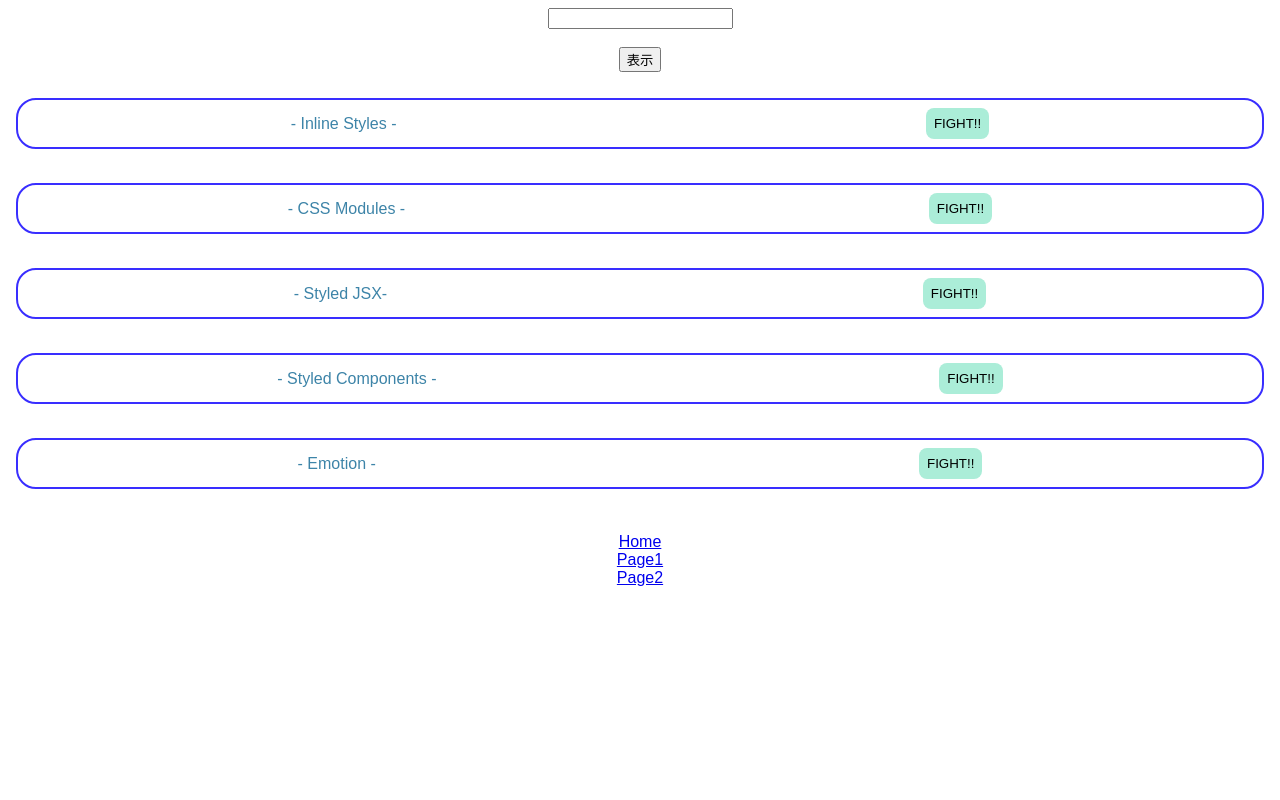
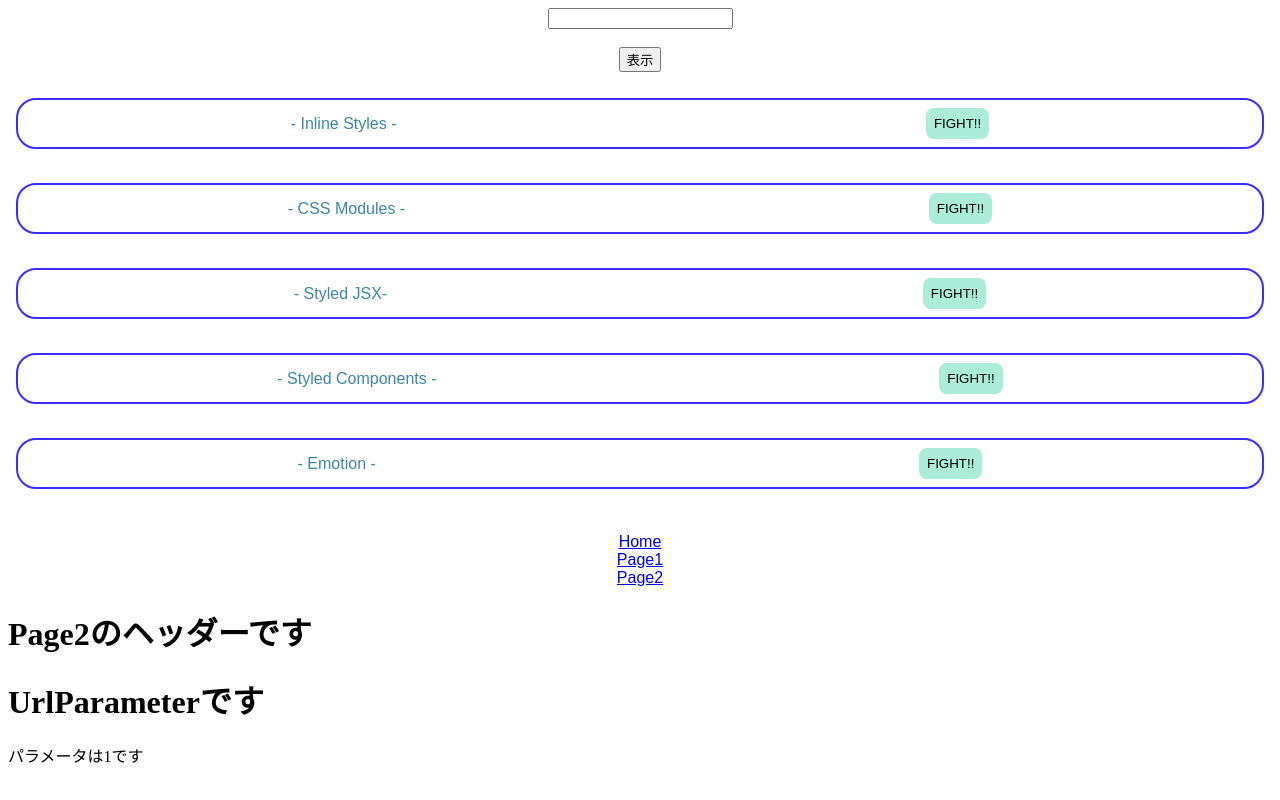
Before and after one commit to kono-meowmeow/React_StepUp, a React (Create React App) app: page /page2/1 in a window 1280 px wide. Built offline with nearby package versions, Linux system fonts and the light colour scheme; the HTML template or start-up script is replaced by a standard one.

Commit message:
URL parameter

```diff
--- a/src/Page2.jsx
+++ b/src/Page2.jsx
@@ -1,7 +1,11 @@
+import { Link } from "react-router-dom";
+
 export const Page2 = () => {
   return (
     <div>
       <h1>Page2です</h1>
+      {/* 実際は、jsでURLを動的に生成することが多い */}
+      <Link to="/page2/100">URL Parameter</Link>
     </div>
   );
 };
--- /dev/null
+++ b/src/Page2Layout.jsx
@@ -0,0 +1,11 @@
+import { Outlet } from "react-router-dom"
+
+export const Page2Layout = () => {
+  return (
+    <div>
+      <h1>Page2のヘッダーです</h1>
+      {/* OutletでPage2の各ファイルの内容を描画する */}
+      <Outlet />
+    </div>
+  );
+};
--- /dev/null
+++ b/src/UrlParameter.jsx
@@ -0,0 +1,12 @@
+import { useParams } from "react-router-dom";
+
+export const UrlParameter = () => {
+  // useParams()でURLパラメータを取得する
+  const { id } = useParams();
+  return (
+    <div>
+      <h1>UrlParameterです</h1>
+      <p>パラメータは{id}です</p>
+    </div>
+  );
+};
--- a/src/router/Page1Routes.jsx
+++ b/src/router/Page1Routes.jsx
@@ -4,7 +4,7 @@ import { Page1DetailA } from '../Page1DetailA';
 import { Page1DetailB } from '../Page1DetailB';
 
 export const page1Routes = [
-  { path: '', index: true, element: <Page1 /> },
+  { path: '/page1', index: true, element: <Page1 /> },
   { path: '/page1/detailA', index: false, element: <Page1DetailA /> },
   { path: '/page1/detailB', index: false, element: <Page1DetailB /> },
 ];
--- /dev/null
+++ b/src/router/Page2Routes.jsx
@@ -0,0 +1,11 @@
+// 動的に変わるパスを設定する
+
+// Page1のルーティングを設定する
+import { Page2 } from '../Page2';
+import { UrlParameter } from '../UrlParameter';
+
+export const page2Routes = [
+  { path: '/page2', index: true, element: <Page2 /> },
+  // :idの部分が動的に変わる(URLパラメーターとなる)
+  { path: '/page2/:id', index: false, element: <UrlParameter /> },
+];
--- a/src/router/Router.jsx
+++ b/src/router/Router.jsx
@@ -4,7 +4,8 @@ import { Route, Routes } from "react-router-dom";
 import { Home } from "../Home";
 import { Page1Layout } from "../Page1Layout";
 import { page1Routes } from "./Page1Routes";
-import { Page2 } from "../Page2";
+import { Page2Layout } from "../Page2Layout";
+import { page2Routes } from "./Page2Routes";
 
 export const Router = () => {
   return (
@@ -17,7 +18,7 @@ export const Router = () => {
         <Route path="/" element={<Home />} />
         {/* ネストさせる */}
         <Route path="/page1" element={<Page1Layout />}>
-          {/* <Route path="" index={true} element={<Page1 />} />
+          {/* <Route path="/page1" index={true} element={<Page1 />} />
           <Route path="/page1/detailA" index={false} element={<Page1DetailA />} />
           <Route path="/page1/detailB" index={false} element={<Page1DetailB />} /> */}
           {/* 上記コードを別ファイルに書いて、下のように展開する。 */}
@@ -26,7 +27,11 @@ export const Router = () => {
             <Route key={route.path} path={route.path} index={route.index} element={route.element} />
           ))}
         </Route>
-        <Route path="/page2" element={<Page2 />} />
+        <Route path="/page2" element={<Page2Layout />}>
+          {page2Routes.map((route) => (
+            <Route key={route.path} path={route.path} index={route.index} element={route.element} />
+          ))}
+        </Route>
       </Routes>
     </>
   );
```
